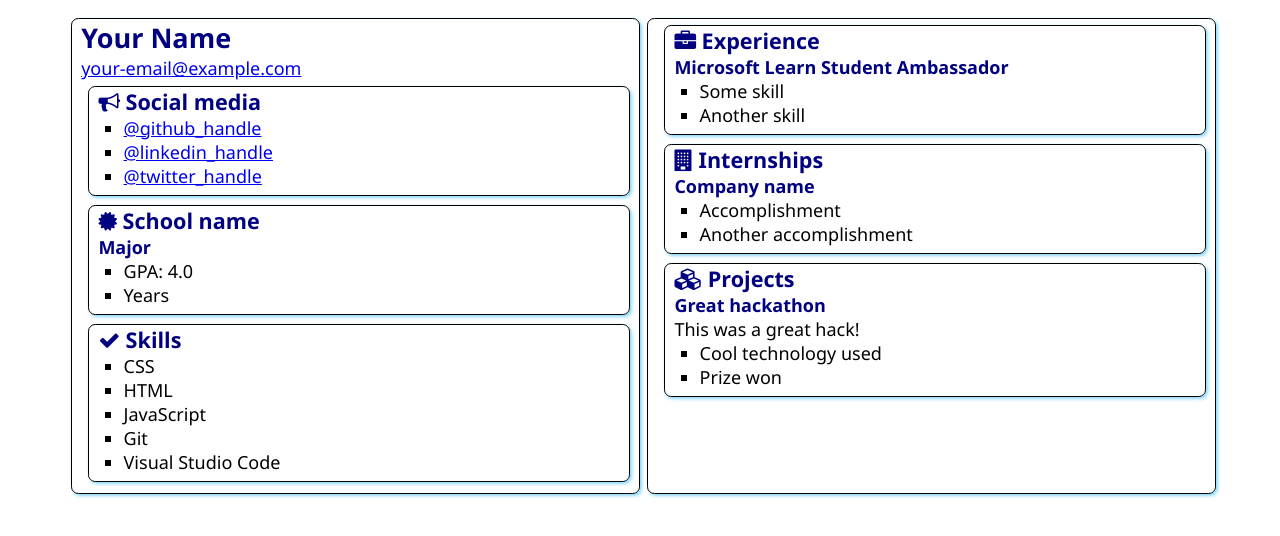
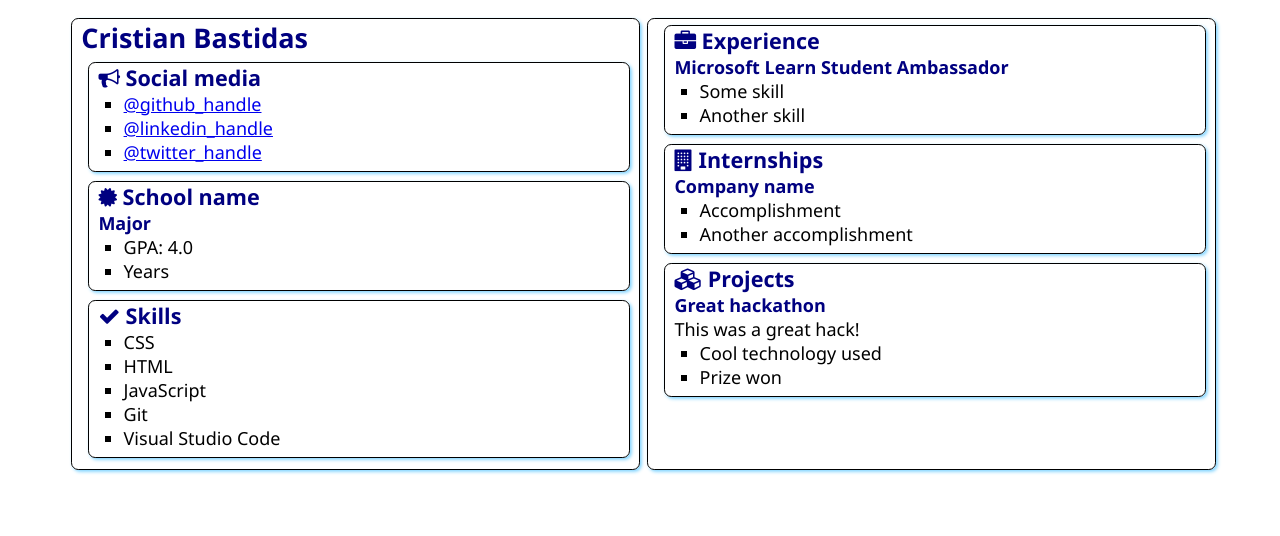
Before and after one commit to crixodia/SATechnicalOnboarding, a plain HTML site: page src/index.html in a window 1280 px wide. Drawn offline with Linux system fonts and the light colour scheme.

Commit message:
Added my name

```diff
--- a/src/index.html
+++ b/src/index.html
@@ -12,8 +12,8 @@
 <body>
     <main>
         <article class="box">
-            <h1>Your Name</h1>
-            <div><a href="mailto:your.email@example.com">your-email@example.com</a></div>
+            <h1>Cristian Bastidas</h1>
+            <!--div><a href="mailto:your.email@example.com">your-email@example.com</a></div-->
 
             <section class="box">
                 <h2>
```
